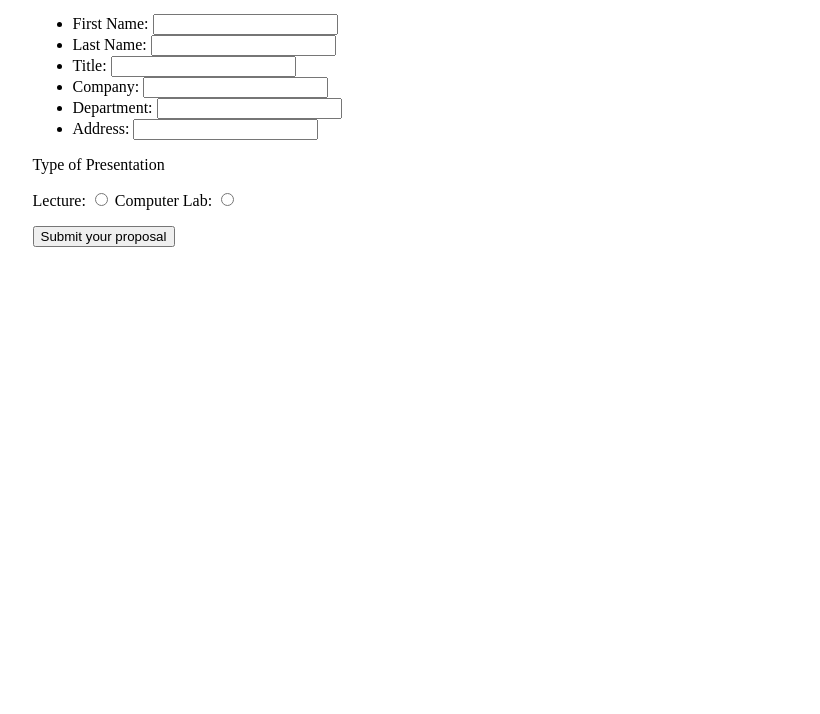
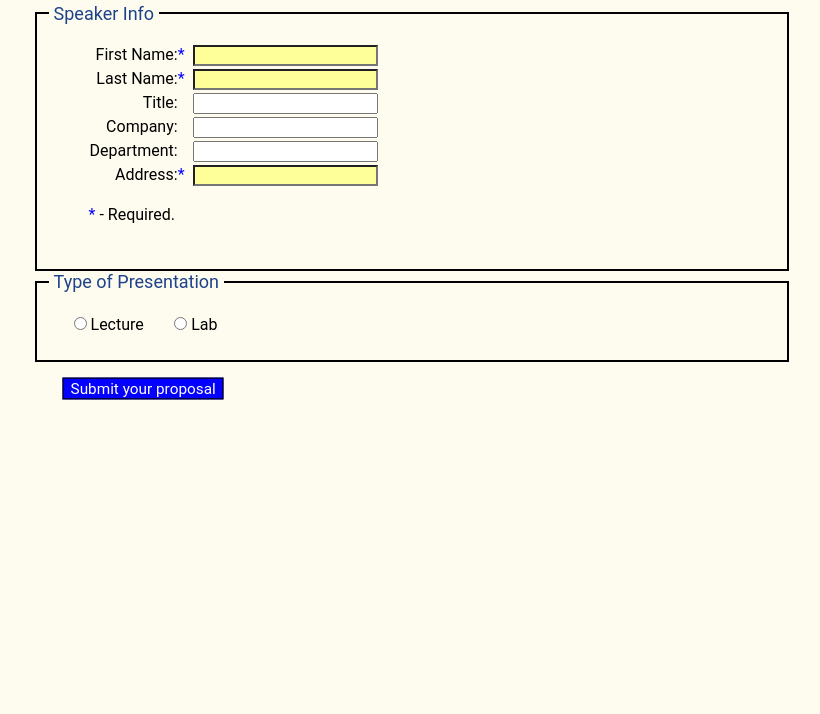
Before and after one commit to MarcNettles/CSCI3150, a plain HTML site: page CSCI3150_Assignment11_MarcNettles/form-exercise1(one).html in a window 1280 px wide. Shown: the part 86-800 px from the top of the page, without its empty margins (26-846 px from the left). Drawn offline with Linux system fonts and the light colour scheme.

Commit message:
Add files via upload

```diff
--- a/CSCI3150_Assignment11_MarcNettles/css/form.css
+++ b/CSCI3150_Assignment11_MarcNettles/css/form.css
@@ -15,5 +15,94 @@ div#formcol1 {
 }
 
 
+/* End css provided by class */
+
+
+/* Importing font */
+@import url('https://fonts.googleapis.com/css2?family=Inter:wght@300&family=Poppins:wght@300&family=Roboto&display=swap');
+
+label {
+	margin-right: .3em;
+	width: 6.0em;
+	display: inline-block;
+	color: black;
+}
+ul label{
+	text-align: right;
+}
+
+#formcol1 li{
+	list-style: none;
+}
+
+input[type="radio"]{
+	margin-right: 0;
+}
+
+#presentationType label{
+	width: 50px;
+}
+
+body{
+	background-color: #FEFBEF;
+}
+
+h1{
+	font-family: "Roboto", sans-serif;
+	text-align: center;
+
+}
+
+h1, legend{
+	color: #1D438A;
+}
+
+legend{
+	font-family: "Roboto", sans-serif;
+	font-size:large;
+	padding-left: 5px;
+	padding-right: 5px;
+}
+
+span.requiredAst{
+	color:#0300FF;
+}
+fieldset{
+	border:black solid 2px;
+}
+li{
+	padding-bottom: 3px;
+}
+p, li{
+	font-family: "Roboto", sans-serif;
+}
+p.submit-button{
+	text-align: left;
+
+}
+p.submit-button input{
+	margin-left: 40px;
+	background: #0300FF;
+	color: white;
+	border: black 1px solid;
+	scale: 1.15;
+	font-family: "Roboto", sans-serif;
+}
+
+#presentationType span{
+	padding-left: 20px;
+}
+
+
+/* Adding highlight of current focus */
+
+select:focus, select:active, input:focus, input:active, input:focus + label, input:active + label, label[for]:focus, label[for]:active{
+	color:#FFF !important;
+	background-color: #0300FF !important;
+}
+
+#formcol1 input.reqfield{
+	background:#FF9;
+}
 
 /* end of form css */
--- a/CSCI3150_Assignment11_MarcNettles/form-exercise1(one).html
+++ b/CSCI3150_Assignment11_MarcNettles/form-exercise1(one).html
@@ -1,8 +1,16 @@
 <!DOCTYPE html>
 <html lang="en">
+<!-- Assignment 11, Marc Nettles, CU Boulder Spring 2023 CSCI3150-->
 <head>
 <meta charset="utf-8" />
-<title>Forms</title>
+
+
+<!-- Changed title from "Forms" to "2020 Proposal for Presentation Form"-->
+<title>2020 Proposal for Presentation Form</title>
+<!--                                                                    -->
+
+
+
 <!-- note that case matters for the link to the CSS file.
  --- make sure the case of your file names and directories match. -->
  <link rel="stylesheet"  href="css/form.css" />
@@ -22,45 +30,88 @@
             <div id="formcol1">
 
 
- <p>2020 Proposal Form</p>
- <p>Speaker Info</p>
+            <!-- Changed from <p> to <h1> and added role/aria-level-->
+            <h1 role="heading" aria-level="1">2020 Proposal Form</h1>
+            <!--                                                   -->
+
+            <!--          Added fieldset         -->
+            <fieldset>
+
+            <!-- Changed from <p> to <legend>-->
+            <legend>Speaker Info</legend>
+            <!--                             -->
+
                 <ul>
                     <li>
-        <span>First Name:</span>
-        <input id="fstspkr1" name="fstspkr1" type="text" class="reqfield" />
+                        <label for="fstspkr1">First Name:<span class="requiredAst">*</span></label>
+                        <input id="fstspkr1" name="fstspkr1" type="text" class="reqfield" title="Required field" required /> <!-- Added required -->
                     </li>
 
 
- 	<li><span>Last Name:</span>
-        <input id="lstname1" name="lstname1" type="text" class="reqfield"  />
+                    <li>
+                        <label for="lstnam">Last Name:<span class="requiredAst">*</span></label>
+                        <input id="lstname1" name="lstname1" type="text" class="reqfield" title="Required field" required /> <!-- Added required -->
                     </li>
                     <li>
-	<span>Title:</span>
+                        <label for="spkrtitle1">Title:<span style="visibility: hidden;">*</span></label> <!-- Stuck this span in with a hidden * to make the other fields line up right-->
                         <input id="spkrtitle1" name="spkrtitle1" type="text" maxlength="48" />
                     </li>
                     <li>
-	<span>Company:</span>
+                        <label for="company1">Company:<span style="visibility: hidden;">*</span></label> <!-- Stuck this span in with a hidden * to make the other fields line up right-->
                         <input id="company1" name="company1" type="text" />
                     </li>
                     <li>
-	<span>Department:</span>
+                        <label for="department1">Department:<span style="visibility: hidden;">*</span></label> <!-- Stuck this span in with a hidden * to make the other fields line up right-->
                         <input id="department1" name="department1" type="text"  />
                     </li>
                     <li>
-	<span>Address:</span>
-	<input id="address1" class="reqfield" name="address1" type="text" />
+                        <label for="address1">Address:<span class="requiredAst">*</span></label>
+                        <input id="address1" class="reqfield" name="address1" type="text" title="Required field" required /> <!-- Added required -->
+                    </li>
+                    <li>
+                        <p>
+                            <span class="requiredAst">*</span> - Required.
+                        </p>
                     </li>
                 </ul>
+
+            </fieldset>
+            <!--                                 -->
+
 
             </div> <!-- end of formcol1 div -->
             <div id="multchoice">
 
-    <p>Type of Presentation</p>
 
-        <p><span>Lecture:</span>	<span><input value="1" id="TypeofPres_lec" name="p-type" type="radio" />
+                <!--          Added fieldset         -->
+                <fieldset>
+
+
+                <!-- Changed from <p> to <legend>-->
+                <legend>Type of Presentation</legend>
+                <!--                             -->
+
+                    <p id="presentationType">
+
+                        <!-- Commented out below and added label inside the span-->
+                        <!--<span>Lecture:</span>-->
+                        <span>
+                            <input value="1" id="TypeofPres_lec" name="p-type" type="radio" />
+                            <label for="TypeofPres_lec">Lecture</label>
+                        <!--                                                    -->
                         </span>
-           <span>Computer Lab:</span>	<span>
-           <input value="2" id="TypeofPres_lab" name="p-type" type="radio"  /></span></p>
+
+                        <!-- Commented out below and added label inside the span-->
+                        <!--<span>Computer Lab:</span>-->
+                        <span>
+                            <input value="2" id="TypeofPres_lab" name="p-type" type="radio"  />
+                            <label for="TypeofPres_lab">Lab</label>
+                        <!--                                                    -->
+                        </span>
+                    </p>
+
+                </fieldset>
+                <!--                                 -->
 
                 <p class="submit-button">
                 <input type="submit" value="Submit your proposal" /></p>
@@ -68,8 +119,6 @@
 
 
         </form>
-
-
     </div> <!-- end wrapper div -->
 </body>
 </html>
```
Lines whose indentation alone changed are shown as unchanged.
